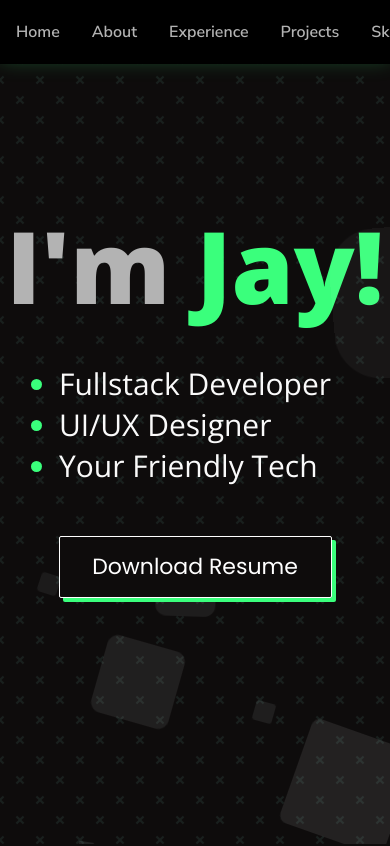
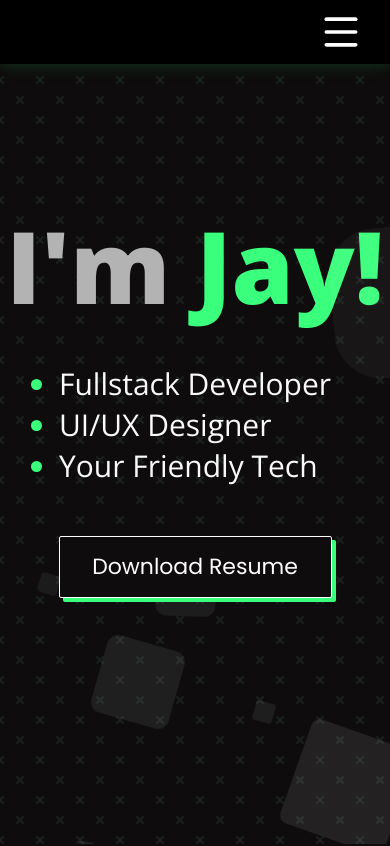
Before and after one commit to Jayadeep-Sayani/Portfolio, a React (Vite) app: page / in a window 390 px wide. Shown: the top 846 px of the page. Built offline with nearby package versions, Linux system fonts and the light colour scheme.

Commit message:
made nav bar responsive - 99% done protfolio

```diff
--- a/src/components/Navbar.jsx
+++ b/src/components/Navbar.jsx
@@ -1,10 +1,35 @@
-import React from 'react'
+import React, { useState } from 'react';
+import { useMediaQuery } from '@mui/material';
+import { Menu, X } from 'lucide-react';
 
 export const Navbar = () => {
+  const isMobile = useMediaQuery('(max-width:600px)');
+  const [menuOpen, setMenuOpen] = useState(false);
+
+  const handleLinkClick = () => {
+    setMenuOpen(false);
+  };
+
   return (
     <div className='navbar'>
-
-        <ul>
+      {isMobile ? (
+        <div className='mobile-nav'>
+          <button className='hamburger' onClick={() => setMenuOpen(!menuOpen)}>
+            {menuOpen ? <X size={44} /> : <Menu size={44} />}
+          </button>
+          {menuOpen && (
+            <ul className='nav-links mobile-menu'>
+              <li><a href='#home' onClick={handleLinkClick}>Home</a></li>
+              <li><a href='#about' onClick={handleLinkClick}>About</a></li>
+              <li><a href='#experience' onClick={handleLinkClick}>Experience</a></li>
+              <li><a href='#projects' onClick={handleLinkClick}>Projects</a></li>
+              <li><a href='#skills' onClick={handleLinkClick}>Skills</a></li>
+              <li><a href='#contact' onClick={handleLinkClick}>Contact</a></li>
+            </ul>
+          )}
+        </div>
+      ) : (
+        <ul className='nav-links'>
           <li><a href='#home'>Home</a></li>
           <li><a href='#about'>About</a></li>
           <li><a href='#experience'>Experience</a></li>
@@ -12,6 +37,7 @@ export const Navbar = () => {
           <li><a href='#skills'>Skills</a></li>
           <li><a href='#contact'>Contact</a></li>
         </ul>
+      )}
     </div>
-  )
-}
+  );
+};
--- a/src/index.css
+++ b/src/index.css
@@ -582,9 +582,6 @@ body {
   margin-bottom: 20px;
 }
 
-.skills img:nth-of-type(4) {
-  border: 1px solid #fff;
-}
 
 .skills ul li {
   display: flex;
@@ -776,6 +773,60 @@ body {
   }
 }
 
+@media (max-width: 600px) {
+  .mobile-nav {
+    width: 100%;
+    position: relative;
+    height: 100%;
+  }
+
+  .hero-button {
+    z-index: 1;
+  }
+
+  .hamburger {
+    position: absolute;
+    right: 20px;
+    top: 50%;
+    transform: translate(0, -50%);
+    border: none;
+    display: flex;
+    justify-content: center;
+    align-items: center;
+    padding: 7px;
+    color: #fff;
+    font-weight: bold;
+    background-color: #000;
+    font-size: 100px;
+    cursor: pointer;
+  }
+
+
+  .mobile-menu {
+    position: absolute;
+    bottom: -420.4px;
+    border-top: 1px solid #b3b3b333;
+    flex-direction: column;
+    z-index: 200;
+  }
+
+  .mobile-menu li a {
+    display: block;
+    min-height: 100%;
+    width: 100%;
+  }
+
+  .mobile-menu li {
+    height: 70px;
+  }
+
+  .mobile-menu li a {
+    display: flex;
+    align-items: center;
+    justify-content: center;
+    font-size: 20px;
+  }
+}
 
 @media (max-width: 1000px) {
   .about {
@@ -821,7 +872,13 @@ body {
   }
 }
 
+@media (max-width: 440px) {
+  .portrait {
+    max-width: 95% !important;
+    min-width: 0px !important;
+  }
 
+}
 
 @media (min-width: 1600px) {
   .portrait {
```
Lines whose indentation alone changed are shown as unchanged.
